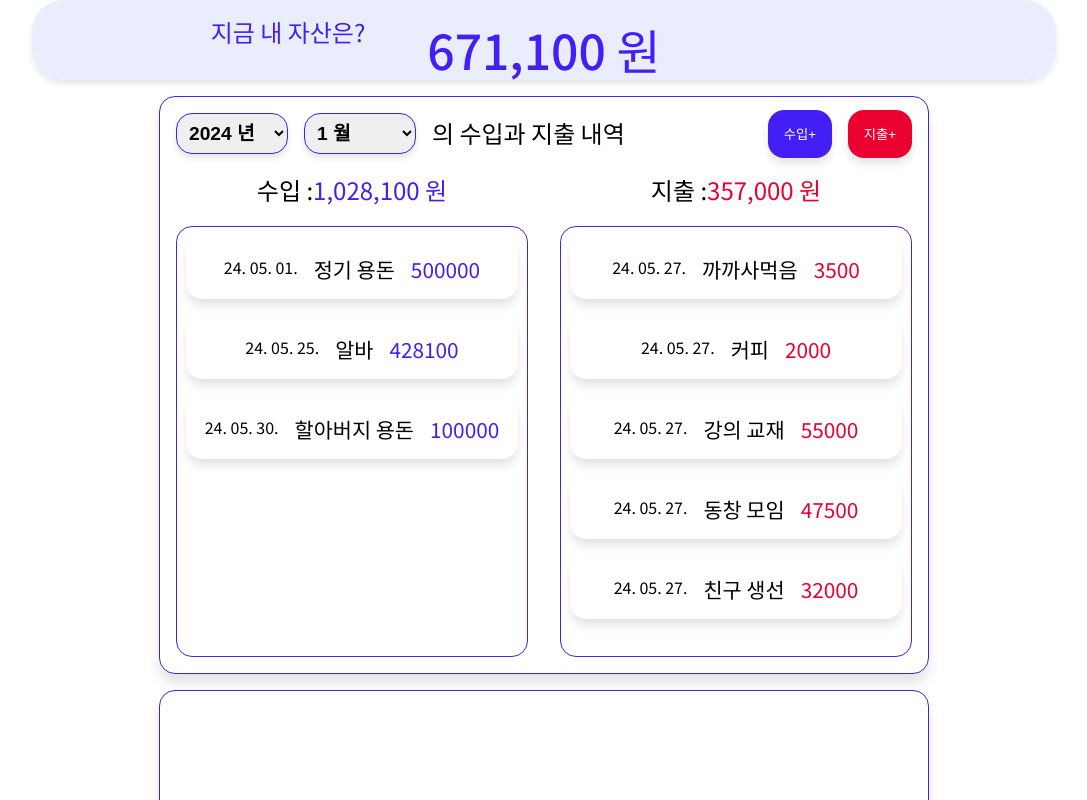
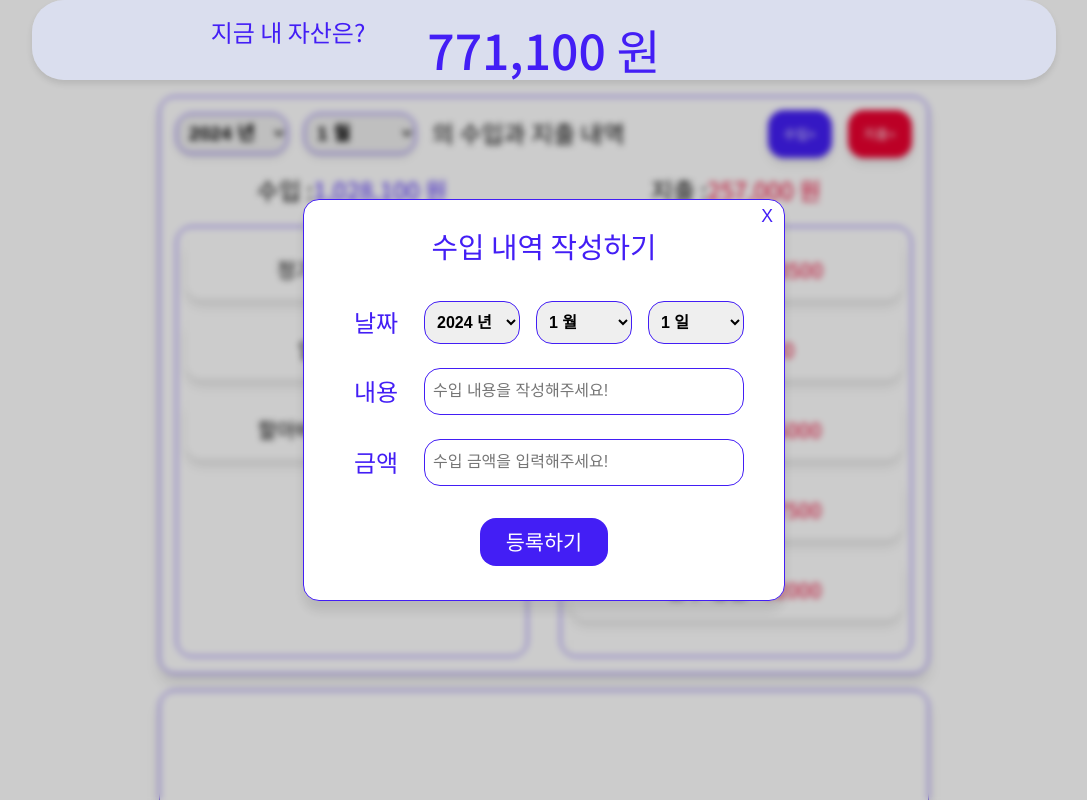
Before and after one commit to thwjddlqslek/pocket-money, a React (Vite) app in the folder vite-project/: page / in a window 1280 px wide. Both pictures are taken after a click on the button "수입+". Shown: the top 800 px of the page, without its empty margins (96-1183 px from the left). Built offline with nearby package versions, Linux system fonts and the light colour scheme.

Commit message:
수입 내역 modal form UI 추가

```diff
--- /dev/null
+++ b/vite-project/src/components/BigDateSelector.tsx
@@ -0,0 +1,32 @@
+import * as m from "../styles/mainStyle";
+
+export const BigDateSelector: React.FC = () => {
+  const currentYear: number = new Date().getFullYear();
+  const years: number[] = Array.from(
+    { length: 3 },
+    (_, index) => currentYear - index
+  );
+  const months: number[] = Array.from({ length: 12 }, (_, index) => index + 1);
+  return (
+    <>
+      <m.BigDateSelector>
+        <div className="select-container">
+          <select>
+            {years.map((year: number) => (
+              <option key={year} value={year}>
+                {year} 년
+              </option>
+            ))}
+          </select>
+          <select>
+            {months.map((month: number) => (
+              <option key={month} value={month}>
+                {month} 월
+              </option>
+            ))}
+          </select>
+        </div>
+      </m.BigDateSelector>
+    </>
+  );
+};
--- a/vite-project/src/components/IncomeReport.tsx
+++ b/vite-project/src/components/IncomeReport.tsx
@@ -3,28 +3,27 @@ import * as m from "../styles/mainStyle";
 import styled from "styled-components";
 
 const IncomeColor = styled.p`
-    color: #431EF5;
-`
+  color: #431ef5;
+`;
 
 interface IncomeReportProps {
-    date: Date;
-    text: string;
-    number: number;
+  content: string;
+  amount: number;
 }
 
-const IncomeReport: React.FC<IncomeReportProps> = ({date, text, number}) => {
-    const formateDate = date.toLocaleDateString('ko-KR', {
-        year: '2-digit',
-        month: '2-digit',
-        day: '2-digit',
-    })
-
-    return(
-        <m.OneReport>
-        <h1>{formateDate}</h1>
-        <p>{text}</p><IncomeColor>{number}</IncomeColor>
-        </m.OneReport>
-    );
+const IncomeReport: React.FC<IncomeReportProps> = ({ content, amount }) => {
+  /*   const formateDate = date.toLocaleDateString("ko-KR", {
+    year: "2-digit",
+    month: "2-digit",
+    day: "2-digit",
+  });
+ */
+  return (
+    <m.OneReport>
+      <p>{content}</p>
+      <IncomeColor>{amount}</IncomeColor>
+    </m.OneReport>
+  );
 };
 
 export default IncomeReport;
--- a/vite-project/src/components/Main.tsx
+++ b/vite-project/src/components/Main.tsx
@@ -1,60 +1,64 @@
 import React from "react";
 import * as m from "../styles/mainStyle";
+import RegistModal from "./RegistModal";
+import { BigDateSelector } from "./BigDateSelector";
 import IncomeReport from "../components/IncomeReport";
 import SpendReport from "../components/SpendReport";
 import { useState } from "react";
 import Header from "./Header";
 
+interface Report {
+  content: string;
+  amount: number;
+}
+
 const Main: React.FC = () => {
-  const currentYear: number = new Date().getFullYear();
-  const years: number[] = Array.from(
-    { length: 3 },
-    (_, index) => currentYear - index
-  );
-  const months: number[] = Array.from({ length: 12 }, (_, index) => index + 1);
   // 수기로 입력한 값.
-  const [incomeReports, setIncomeReports] = useState([
-    { date: new Date(2024, 4, 1), text: "정기 용돈", number: 500000 },
-    { date: new Date(2024, 4, 25), text: "알바", number: 428100 },
-    { date: new Date(2024, 4, 30), text: "할아버지 용돈", number: 100000 },
+  const [incomeReports, setIncomeReports] = useState<Report[]>([
+    { content: "정기 용돈", amount: 500000 },
+    { content: "알바", amount: 428100 },
+    { content: "할아버지 용돈", amount: 100000 },
   ]);
-  const [spendReports, setSpendReports] = useState([
-    { date: new Date(2024, 4, 27), text: "까까사먹음", number: 3500 },
-    { date: new Date(2024, 4, 27), text: "커피", number: 2000 },
-    { date: new Date(2024, 4, 27), text: "강의 교재", number: 55000 },
-    { date: new Date(2024, 4, 27), text: "동창 모임", number: 47500 },
-    { date: new Date(2024, 4, 27), text: "친구 생선", number: 32000 },
-    { date: new Date(2024, 4, 27), text: "어버이날", number: 30000 },
-    { date: new Date(2024, 4, 27), text: "하이디라오", number: 87000 },
-    { date: new Date(2024, 4, 27), text: "현금 인출", number: 100000 },
+  const [spendReports, setSpendReports] = useState<Report[]>([
+    { content: "까까사먹음", amount: 3500 },
+    { content: "커피", amount: 2000 },
+    { content: "강의 교재", amount: 55000 },
+    { content: "동창 모임", amount: 47500 },
+    { content: "친구 생선", amount: 32000 },
+    { content: "어버이날", amount: 30000 },
+    { content: "하이디라오", amount: 87000 },
   ]);
-  const totalIncome = incomeReports.reduce((acc, curr) => acc + curr.number, 0);
-  const totalSpend = spendReports.reduce((acc, curr) => acc + curr.number, 0);
-
+  const totalIncome = incomeReports.reduce((acc, curr) => acc + curr.amount, 0);
+  const totalSpend = spendReports.reduce((acc, curr) => acc + curr.amount, 0);
+  const [showModal, setShowModal] = useState(false);
+  const clickShowModal = () => {
+    setShowModal(true);
+  };
+  const clickCloseModal = () => {
+    setShowModal(false);
+  };
+  const handleAddIncome = (report: Report) => {
+    setIncomeReports([...incomeReports, report]);
+    setShowModal(false);
+  };
   return (
     <>
       <Header totalIncome={totalIncome} totalSpend={totalSpend} />
       <m.MainContainer>
         <m.PocketContainer>
           <div>
-            <select>
-              {years.map((year: number) => (
-                <option key={year} value={year}>
-                  {year} 년
-                </option>
-              ))}
-            </select>
-            <select>
-              {months.map((month: number) => (
-                <option key={month} value={month}>
-                  {month} 월
-                </option>
-              ))}
-            </select>
+            <BigDateSelector />
             <p>의 수입과 지출 내역</p>
             <div className="button-container">
-              <m.AddButton bgColor="#431EF5">수입+</m.AddButton>
+              <m.AddButton bgColor="#431EF5" onClick={clickShowModal}>
+                수입+
+              </m.AddButton>
               <m.AddButton bgColor="#EB0130">지출+</m.AddButton>
+              <RegistModal
+                show={showModal}
+                onClose={clickCloseModal}
+                onAddIncome={handleAddIncome}
+              />
             </div>
           </div>
           <m.TotalContainer>
@@ -76,9 +80,8 @@ const Main: React.FC = () => {
               {incomeReports.map((report, index) => (
                 <IncomeReport
                   key={index}
-                  date={report.date}
-                  text={report.text}
-                  number={report.number}
+                  content={report.content}
+                  amount={report.amount}
                 />
               ))}
             </div>
@@ -86,9 +89,8 @@ const Main: React.FC = () => {
               {spendReports.map((report, index) => (
                 <SpendReport
                   key={index}
-                  date={report.date}
-                  text={report.text}
-                  number={report.number}
+                  content={report.content}
+                  amount={report.amount}
                 />
               ))}
             </div>
--- /dev/null
+++ b/vite-project/src/components/RegistModal.tsx
@@ -0,0 +1,67 @@
+import { useState } from "react";
+import * as m from "../styles/modalStyle";
+import { SmallDateSelector } from "./SmallDateSelector";
+
+interface ModalProps {
+  show: boolean;
+  onClose: () => void;
+  onAddIncome: (report: { content: string; amount: number }) => void;
+}
+
+const RegistModal: React.FC<ModalProps> = ({ show, onClose, onAddIncome }) => {
+  //const [incomeDate, setIncomeDate] = useState("");
+  const [incomeContent, setIncomeContent] = useState("");
+  const [incomeAmount, setIncomeAmount] = useState<number | "">("");
+  if (!show) return null;
+
+  const handleSubmit = () => {
+    if (incomeContent && incomeAmount) {
+      onAddIncome({
+        content: incomeContent,
+        amount: incomeAmount,
+      });
+      setIncomeContent("");
+      setIncomeAmount("");
+    }
+  };
+  return (
+    <m.ModalContainer>
+      <m.ModalContent>
+        <div>
+          <button onClick={onClose}>X</button>
+          <h1>수입 내역 작성하기</h1>
+          <div className="form-grid">
+            <label>날짜</label>
+            <p>
+              <SmallDateSelector />
+            </p>
+          </div>
+          <div className="form-grid">
+            <label>내용</label>
+            <p>
+              <input
+                value={incomeContent}
+                onChange={(e) => setIncomeContent(e.target.value)}
+                placeholder="수입 내용을 작성해주세요!"
+              />
+            </p>
+          </div>
+          <div className="form-grid">
+            <label>금액</label>
+            <p>
+              <input
+                value={incomeAmount}
+                onChange={(e) => setIncomeAmount(Number(e.target.value))}
+                placeholder="수입 금액을 입력해주세요!"
+                type="number"
+              />
+            </p>
+          </div>
+        </div>
+        <m.RegistButton onClick={handleSubmit}>등록하기</m.RegistButton>
+      </m.ModalContent>
+    </m.ModalContainer>
+  );
+};
+
+export default RegistModal;
--- /dev/null
+++ b/vite-project/src/components/SmallDateSelector.tsx
@@ -0,0 +1,40 @@
+import * as m from "../styles/modalStyle";
+
+export const SmallDateSelector: React.FC = () => {
+  const currentYear: number = new Date().getFullYear();
+  const years: number[] = Array.from(
+    { length: 3 },
+    (_, index) => currentYear - index
+  );
+  const months: number[] = Array.from({ length: 12 }, (_, index) => index + 1);
+  const days: number[] = Array.from({ length: 31 }, (_, index) => index + 1);
+  return (
+    <>
+      <m.SmallDateSelector>
+        <div className="select-container">
+          <select>
+            {years.map((year: number) => (
+              <option key={year} value={year}>
+                {year} 년
+              </option>
+            ))}
+          </select>
+          <select>
+            {months.map((month: number) => (
+              <option key={month} value={month}>
+                {month} 월
+              </option>
+            ))}
+          </select>
+          <select>
+            {days.map((day: number) => (
+              <option key={day} value={day}>
+                {day} 일
+              </option>
+            ))}
+          </select>
+        </div>
+      </m.SmallDateSelector>
+    </>
+  );
+};
--- a/vite-project/src/components/SpendReport.tsx
+++ b/vite-project/src/components/SpendReport.tsx
@@ -3,28 +3,27 @@ import * as m from "../styles/mainStyle";
 import styled from "styled-components";
 
 const SpendColor = styled.p`
-    color: #EB0130;
-`
+  color: #eb0130;
+`;
 
 interface SpendReportProps {
-    date: Date;
-    text: string;
-    number: number;
+  content: string;
+  amount: number;
 }
 
-const SpendReport: React.FC<SpendReportProps> = ({date, text, number}) => {
-    const formateDate = date.toLocaleDateString('ko-KR', {
-        year: '2-digit',
-        month: '2-digit',
-        day: '2-digit',
-    })
+const SpendReport: React.FC<SpendReportProps> = ({ content, amount }) => {
+  /* const formateDate = date.toLocaleDateString("ko-KR", {
+    year: "2-digit",
+    month: "2-digit",
+    day: "2-digit",
+  }); */
 
-    return(
-        <m.OneReport>
-        <h1>{formateDate}</h1>
-        <p>{text}</p><SpendColor>{number}</SpendColor>
-        </m.OneReport>
-    );
+  return (
+    <m.OneReport>
+      <p>{content}</p>
+      <SpendColor>{amount}</SpendColor>
+    </m.OneReport>
+  );
 };
 
 export default SpendReport;
--- a/vite-project/src/styles/headerStyle.tsx
+++ b/vite-project/src/styles/headerStyle.tsx
@@ -14,7 +14,7 @@ export const StyledHeader = styled.div`
   justify-content: center;
   align-items: center;
   position: fixed;
-  z-index: 100;
+  z-index: 100; /* Blur 영향 받음 */
   top: 0;
   left: 50%;
   transform: translateX(-50%);
--- a/vite-project/src/styles/mainStyle.tsx
+++ b/vite-project/src/styles/mainStyle.tsx
@@ -42,6 +42,12 @@ export const PocketContainer = styled(CommonContainer)`
     margin-left: auto;
     justify-content: center;
     align-items: center;
+  }
+`;
+
+export const BigDateSelector = styled.div`
+  & .select-container {
+    width: 16rem;
   }
 
   & select {
@@ -102,7 +108,7 @@ export const ReportContainer = styled.div`
   min-height: 55px;
   justify-content: center;
   display: flex;
-  position: relative;
+  //position: relative; ON설정 =>
 
   div {
     display: flex;
--- /dev/null
+++ b/vite-project/src/styles/modalStyle.tsx
@@ -0,0 +1,128 @@
+import styled from "styled-components";
+import { BigDateSelector } from "./mainStyle";
+
+export const ModalContainer = styled.div`
+  position: fixed;
+  top: 0;
+  left: 0;
+  width: 100%;
+  height: 100%;
+  background: rgba(0, 0, 0, 0.2);
+  display: flex;
+  justify-content: center;
+  align-items: center;
+  backdrop-filter: blur(3px);
+`;
+export const ModalContent = styled.div`
+  position: relative;
+  width: 30rem;
+  height: 25rem;
+  border: 1px solid #431ef5;
+  border-radius: 1rem;
+  box-shadow: 0 10px 12px rgba(0, 0, 0, 0.1);
+  color: #431ef5;
+  background-color: white;
+  display: flex;
+  flex-direction: column;
+  align-items: center;
+  //justify-content: space-between;
+
+  & button {
+    position: absolute;
+    top: 0;
+    right: 0;
+    font-size: 1.1rem;
+    margin-top: 5px;
+    margin-right: 5px;
+    cursor: pointer;
+    border-radius: 1rem;
+    border: none;
+    background-color: white;
+    color: #431ef5;
+  }
+
+  & h1 {
+    font-size: 1.8rem;
+    text-align: center;
+    //background-color: tomato;
+    margin: 2rem 0 1rem;
+  }
+
+  & .form-grid {
+    display: grid;
+    grid-template-columns: 1fr 7fr;
+    gap: 1.5rem;
+    max-width: 24rem;
+  }
+  & .form-grid label {
+    width: 3rem;
+    font-size: 1.5rem;
+    display: flex;
+    align-items: center;
+    justify-content: center;
+    margin: 1.5rem 0 0;
+  }
+  & .form-grid p {
+    width: 20rem;
+    font-size: 1.5rem;
+    display: flex;
+    align-items: center;
+    justify-content: center;
+    margin: 1.5rem 0 0 0;
+  }
+  & .form-grid input {
+    width: 100%;
+    height: 1.8rem;
+    padding: 0.5rem;
+    border: 1px solid #431ef5;
+    border-radius: 1rem;
+    font-size: 1rem;
+    outline: none;
+
+    &::-webkit-outer-spin-button,
+    &::-webkit-inner-spin-button {
+      -webkit-appearance: none;
+      margin: 0;
+    }
+  }
+`;
+
+export const SmallDateSelector = styled(BigDateSelector)`
+  display: flex;
+  justify-content: center;
+  width: 22rem;
+
+  .select-container {
+    width: 24rem;
+    margin: 0;
+  }
+
+  select {
+    font-size: 1rem;
+    width: 6rem;
+    height: 2.7rem;
+    box-shadow: none;
+    margin: 0 0 0 1rem;
+  }
+  }
+`;
+
+export const RegistButton = styled.div`
+  font-size: 1.3rem;
+  color: white;
+  width: 8rem;
+  height: 3rem;
+  background-color: #431ef5;
+  text-align: center;
+  align-items: center;
+  justify-content: center;
+  border-radius: 1rem;
+  display: flex;
+  cursor: pointer;
+  margin: 2rem 0 1rem;
+  &:active {
+    border-color: #301db0;
+    box-shadow: 0 4px 6px rgba(0, 0, 0, 0.2);
+    transform: scale(0.98);
+  }
+`;
```
